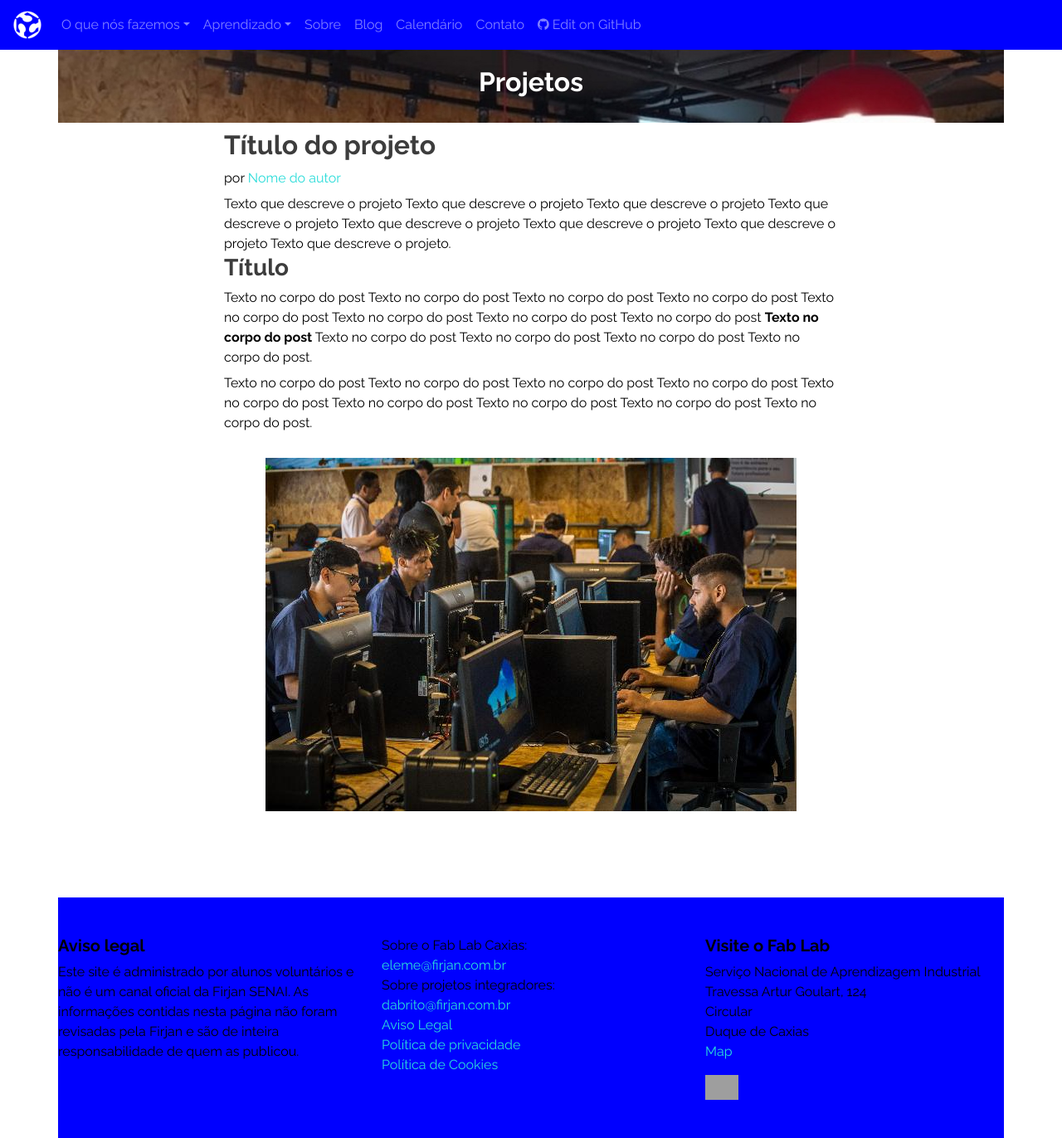
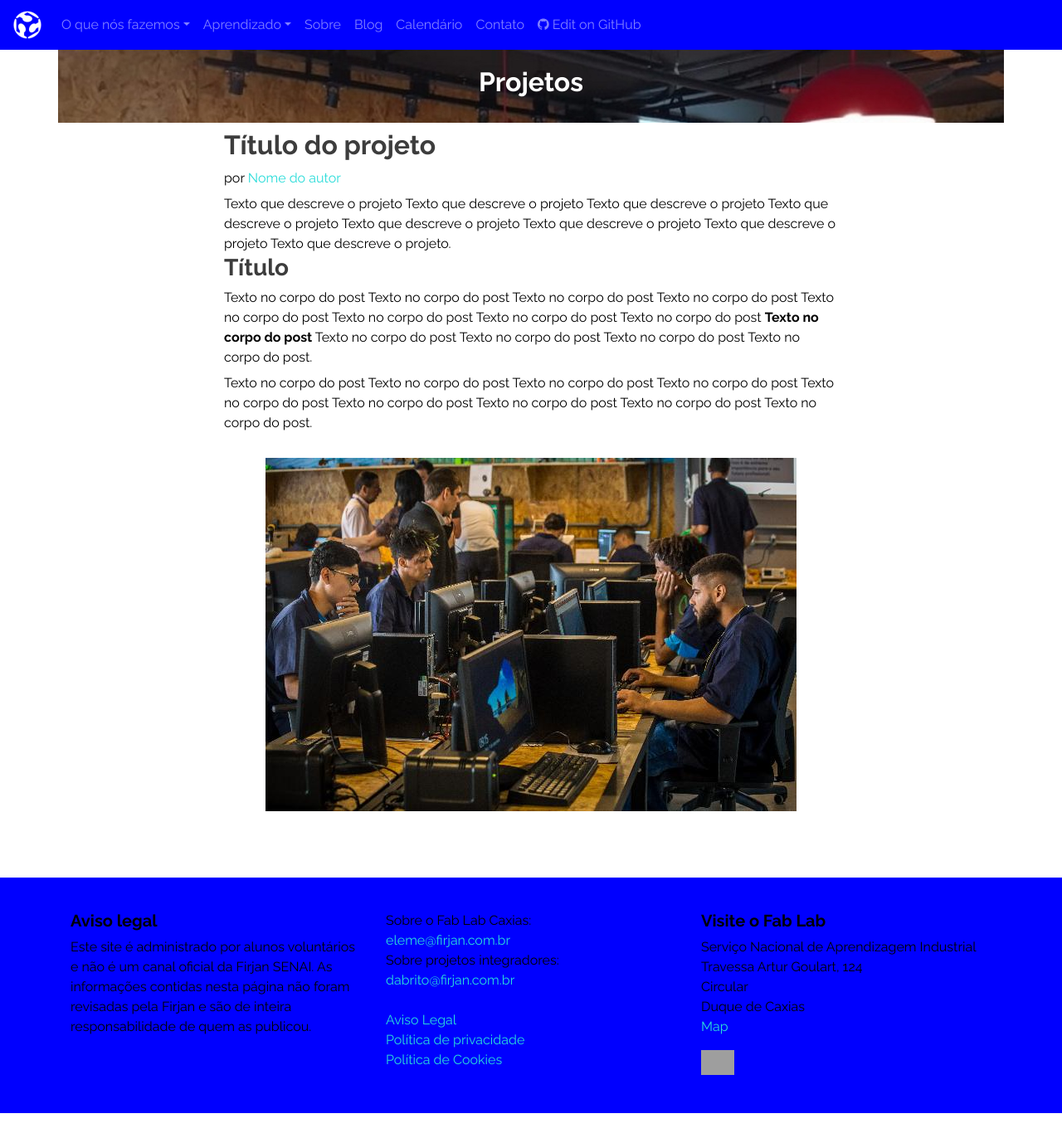
Before and after one commit to fablabcaxias/fablabcaxias.github.io, a Jekyll site: the page built from _posts/projects/2022-05-02-projeto_de_exemplo.md, in a window 1280 px wide and 1372 px high. Shown: the whole window at 83% size. Built offline with Jekyll 4.4.1, drawn with Linux system fonts in a browser that asks for light colours; nearby versions of some CDN libraries; comment, search, counter and statistics services are not loaded; grey boxes are pictures that could not be loaded.

Commit message:
Update footer.html

```diff
--- a/_includes/footer.html
+++ b/_includes/footer.html
@@ -1,8 +1,8 @@
 <!-- ==== FOOTER ==== -->
 
-<div class="bg-black pt-4">
+<div id="footer" class="bg-black pt-4">
 
-  <section id="footer" class="container">
+  <section class="container">
         <div class="row pt-3">
 
       <div class="col-sm-4">
@@ -22,6 +22,7 @@
           Sobre projetos integradores:<br>
           <a href="mailto:dabrito@firjan.com.br">dabrito@firjan.com.br</a>
         </p>
+        <br>
         <a href="">Aviso Legal</a><br />
         <a href="">Política de privacidade</a><br />
         <a href="">Política de Cookies</a><br />
```
